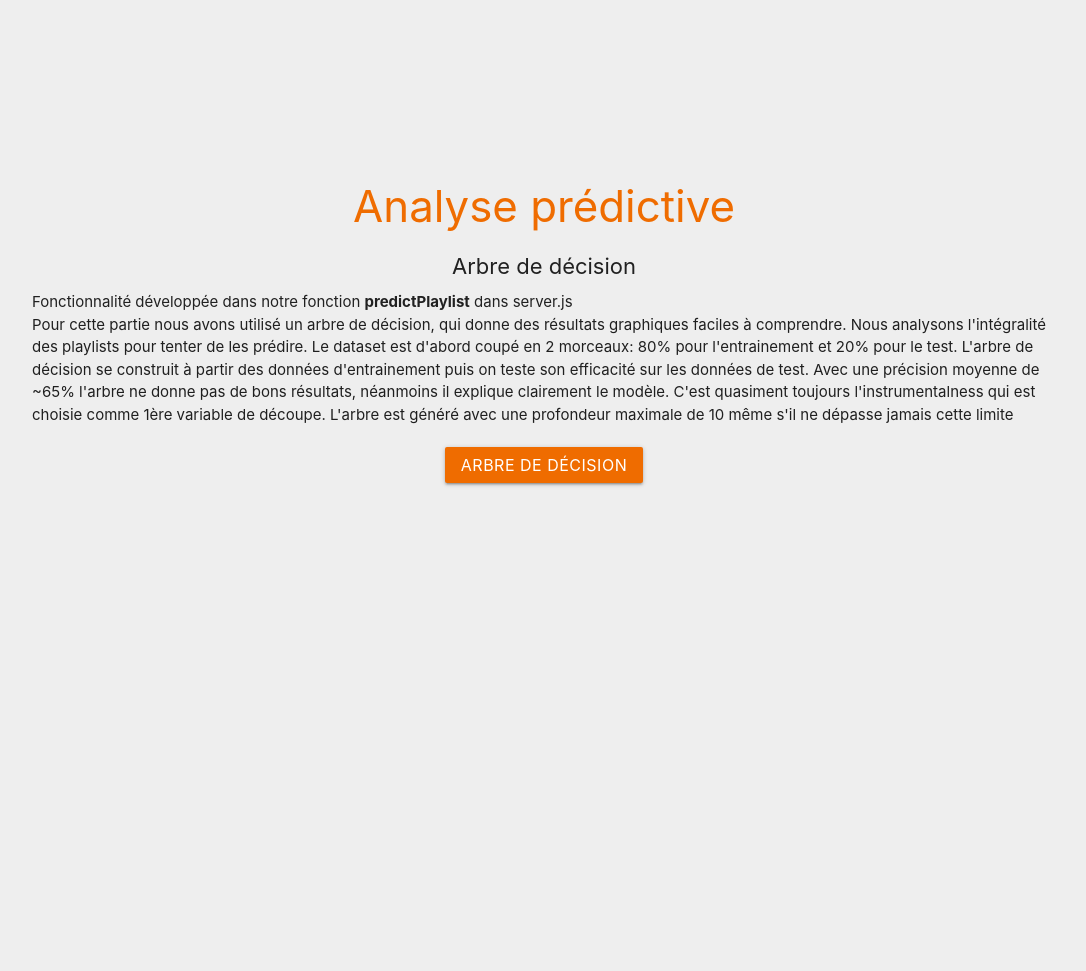
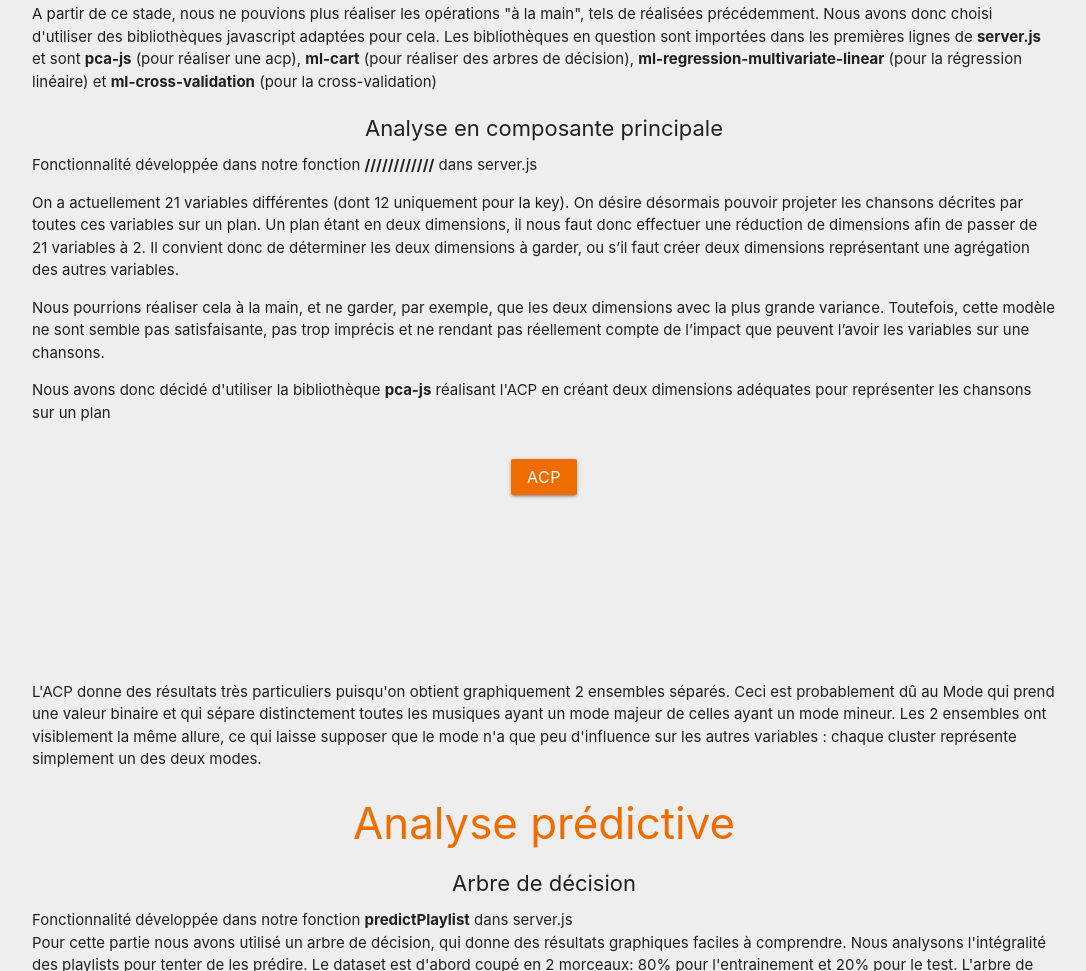
Before and after one commit to aliegeois/data-mining-project, a website: page public/index.html in a window 1280 px wide. Shown: the part 8138-9109 px from the top of the page, without its empty margins (96-1182 px from the left). Before the commit the page ends 8671 px from the top, so only its background shows below. Drawn offline with Linux system fonts and the light colour scheme.

Commit message:
ajout texte pour le rapport

```diff
--- a/public/index.html
+++ b/public/index.html
@@ -283,6 +283,9 @@
 			<p>Pour réaliser cela, nous récupérons les données renvoyées par getStats et ne considérons que les moyennes associées à la playlist de notre choix. Nous ne pouvons malheureusement pas renvoyer directement les moyennes comme cela à cause des 12 colonnes de key. En effet, celle-ci ont une moyenne entre 0 et 1 (et plus proche de 0 car uniquement 1 variables sur 12 est égal à 1 à chaque fois). Hors, une musique, même moyenne, ne peut avoir que des 0 ou des 1 pour cette variable. Nous avons donc choisi de trouver la colonne key avec la valeur moyenne la plus haute, de mettre à 1 la colonne key de la chanson moyenne de cette key, et de mettre toutes les autres à 0.</p>
 			<p>De cette manière, nous pouvons établir le profil type de la chanson moyenne.</p>
 			<img src="images/meanMusic.PNG" alt="Mean Music" class="img_rapport" />
+			<p>Pour calculer les chansons les plus proches de ces chansons types, nous calculons la distance euclidienne des musiques par rapport à la chansons moyenne. Toutefois, à ce stade, les variables n’étaient pas utilisables pour faire des statistiques avancées car elles n’étaient pas comparables : le BPM, par exemple, peut aisément monter à plus de 100 alors que les variables définies si dessous ne peuvent intrinsèquement pas dépasser 1. Il nous faut donc réaliser une normalisation sur les variables afin de pouvoir calculer des distances euclidiennes.</p>
+			<p>Méthode de normalisation : Pour chaque valeur, nous lui soustrayons la moyenne afin qu’elles soient toutes centrées autour de 0, puis nous divisons par l’écart type afin que toutes les variables soient dans un intervalle à la même échelle.</p>
+			<p>Nous avons donc dû pour cela créer des bouts de codes s’occupant de calculer la moyenne pour chaque valeur (sommes toute les valeurs et divise par la taille du tableau associé) et l’écart type (explications), puis normalisant les valeurs grâce aux statistiques trouvées.</p>
 		</div>
 		<div class="question">
 			<a id="question2_2_2" class="waves-effect btn buttons">Profil de la chanson moyenne</a>
@@ -338,19 +341,29 @@
 		<!-- 2.3 -->
 		<h3>Analyse exploratoire multidimensionnelle</h3>
 
+		A partir de ce stade, nous ne pouvions plus réaliser les opérations "à la main", tels de réalisées précédemment.
+		Nous avons donc choisi d'utiliser des bibliothèques javascript adaptées pour cela. Les bibliothèques en question sont importées dans les premières lignes
+		de <b>server.js</b> et sont <b>pca-js</b> (pour réaliser une acp), <b>ml-cart</b> (pour réaliser des arbres de décision), <b>ml-regression-multivariate-linear</b> (pour
+		la régression linéaire) et <b>ml-cross-validation</b> (pour la cross-validation)
+
 		<!-- 2.3.1 -->
 		<h4>Analyse en composante principale</h4>
 		<div class="fonctionAssociee">Fonctionnalité développée dans notre fonction <span>////////////</span> dans server.js</div>
 		<div class="rapport">
-			<p>
-				L'ACP donne des résultats très particuliers puisqu'on obtient graphiquement 2 ensembles séparés.
-				Ceci est probablement dû au Mode qui prend une valeur binaire et qui sépare distinctement toutes les musiques ayant un mode majeur de celles ayant un mode mineur.
-				Les 2 ensembles ont visiblement la même allure, ce qui laisse supposer que le mode n'a que peu d'influence sur les autres variables.
-			</p>
+			<p>On a actuellement 21 variables différentes (dont 12 uniquement pour la key). On désire désormais pouvoir projeter les  chansons décrites par toutes ces variables sur un plan. Un plan étant en deux dimensions, il nous faut donc effectuer une réduction de dimensions afin de passer de 21 variables à 2. Il convient donc de déterminer les deux dimensions à garder, ou s’il faut créer deux dimensions représentant une agrégation des autres variables.</p>
+			<p>Nous pourrions réaliser cela à la main, et ne garder, par exemple, que les deux dimensions avec la plus grande variance. Toutefois, cette modèle ne sont semble pas satisfaisante, pas trop imprécis et ne rendant pas réellement compte de l’impact que peuvent l’avoir les variables sur une chansons.</p>
+			<p>Nous avons donc décidé d'utiliser la bibliothèque <b>pca-js</b> réalisant l'ACP en créant deux dimensions adéquates pour représenter les chansons sur un plan</p>
 		</div>
 		<div class="question">
 			<a id="question_2_3" class="waves-effect btn buttons">ACP</a>
 			<canvas id="c_2_3"></canvas>
+		</div>
+		<div class="rapport">
+			<p>
+				L'ACP donne des résultats très particuliers puisqu'on obtient graphiquement 2 ensembles séparés.
+				Ceci est probablement dû au Mode qui prend une valeur binaire et qui sépare distinctement toutes les musiques ayant un mode majeur de celles ayant un mode mineur.
+				Les 2 ensembles ont visiblement la même allure, ce qui laisse supposer que le mode n'a que peu d'influence sur les autres variables : chaque cluster représente simplement un des deux modes.
+			</p>
 		</div>
 
 
```
Also changed, not shown: 1 other file.
